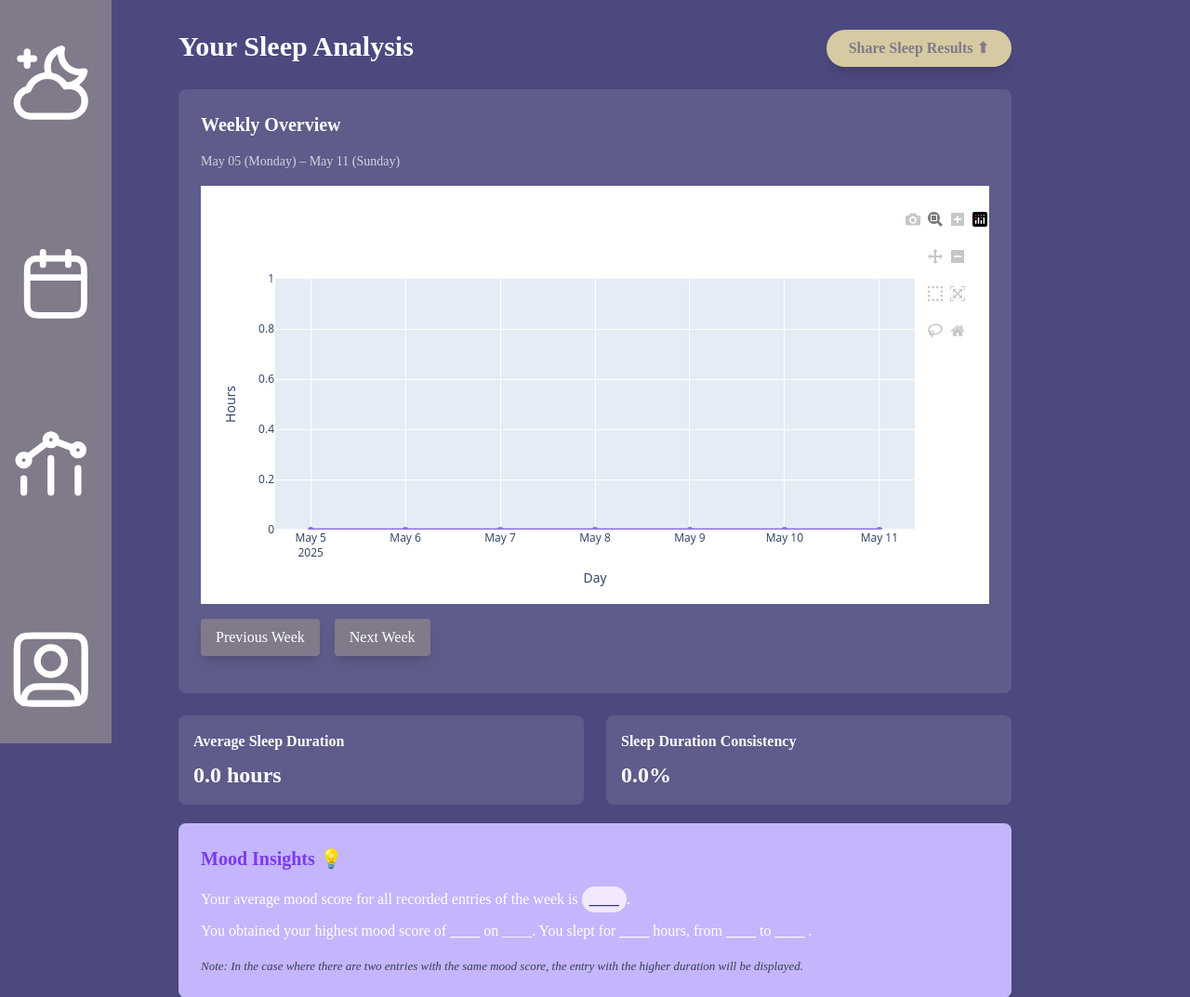
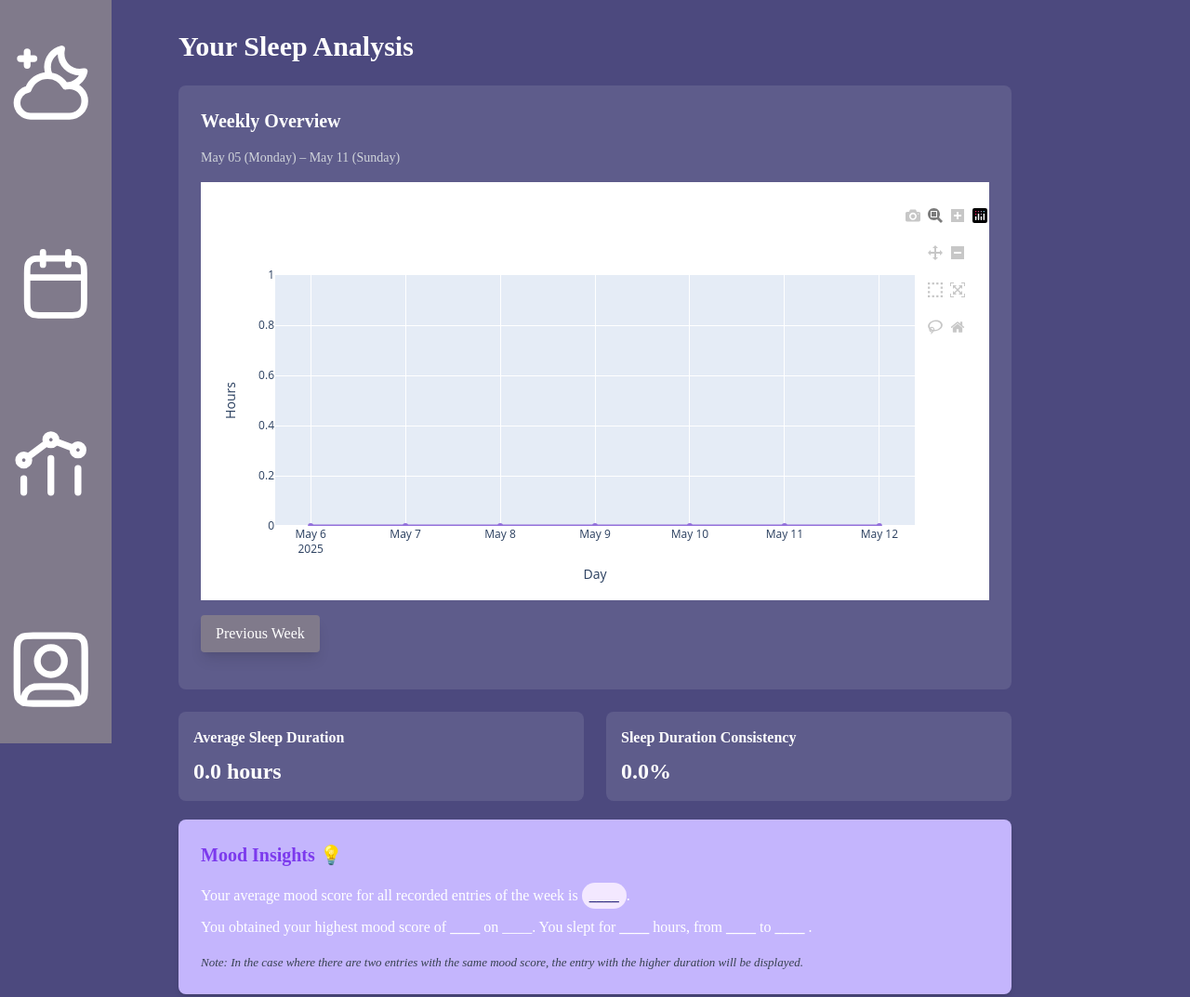
Before and after one commit to chloetychang/CITS3403-Project, a Flask app: page /results in a window 1280 px wide. Shown: the top 1073 px of the page at 93% size. Run offline with Flask 3, Linux system fonts and the light colour scheme; the visitor is signed in with stand-in values (Sample User, id 1); data that the repository does not hold is empty; some libraries are stand-ins or nearby versions; some web fonts are replaced.

Commit message:
Further changes upon request.
Deleted the redundant button on results.html ("share your data button")

Changed the graph to reflect the current week instead of the next.

```diff
--- a/app/get_weekly_entries.py
+++ b/app/get_weekly_entries.py
@@ -3,7 +3,7 @@ from app.models import Entry
 from flask_login import current_user
 
 def get_weekly_entries(week_offset = 0):
-    start_of_week = datetime.today().date() + timedelta(weeks=week_offset)
+    start_of_week = datetime.today().date() + timedelta(1) + timedelta(weeks=week_offset)
     end_of_week = start_of_week + timedelta(days=6)
 
     # Query entries only from the current user, as well as between start and end of the target week
--- a/app/routes.py
+++ b/app/routes.py
@@ -471,11 +471,11 @@ def friend_sleep_data(friend_id):
 
     # Don't allow next week if it's in the future
     today = date.today()
-    requested_start_date = today + timedelta(weeks=week_offset)
+    requested_start_date = today + timedelta(1) + timedelta(weeks=week_offset)
     if requested_start_date > today:
-        week_offset = 0
+        week_offset = -1 # reset if user tries to go too far forward
 
-    start_date = date.today() + timedelta(weeks=week_offset)
+    start_date = date.today() + timedelta(1) + timedelta(weeks=week_offset)
     end_date = start_date + timedelta(days=6)
     week_range = f"{start_date.strftime('%b %d (%A)')} – {end_date.strftime('%b %d (%A)')}"
 
--- a/app/templates/results.html
+++ b/app/templates/results.html
@@ -7,12 +7,6 @@ content %}
     <!-- Title and Share Button Row -->
     <div class="flex justify-between items-start mb-6">
         <h1 class="text-3xl font-bold mt-8">Your Sleep Analysis</h1>
-
-        <!-- Move the button here to top right -->
-        <button
-            class="bg-button text-secondary text-sm md:text-base font-bold py-2 px-6 rounded-full hover:bg-opacity-90 transition duration-200 shadow-lg mt-8">
-            Share Sleep Results ⬆
-        </button>
     </div>
 
     <!-- Separate the graphic and upload pages for easier access -->
@@ -32,7 +26,7 @@ content %}
                 </button>
             </a>
 
-            {% if -week_offset > 0 %}
+            {% if -week_offset >= 2 %}
             <a href="{{ url_for('results', week_offset=week_offset + 1) }}">
                 <button
                     class="bg-secondary mt-4 px-4 py-2 rounded hover:bg-opacity-90 transition duration-200 shadow-lg">
```
Also changed, not shown: app/app.db.
